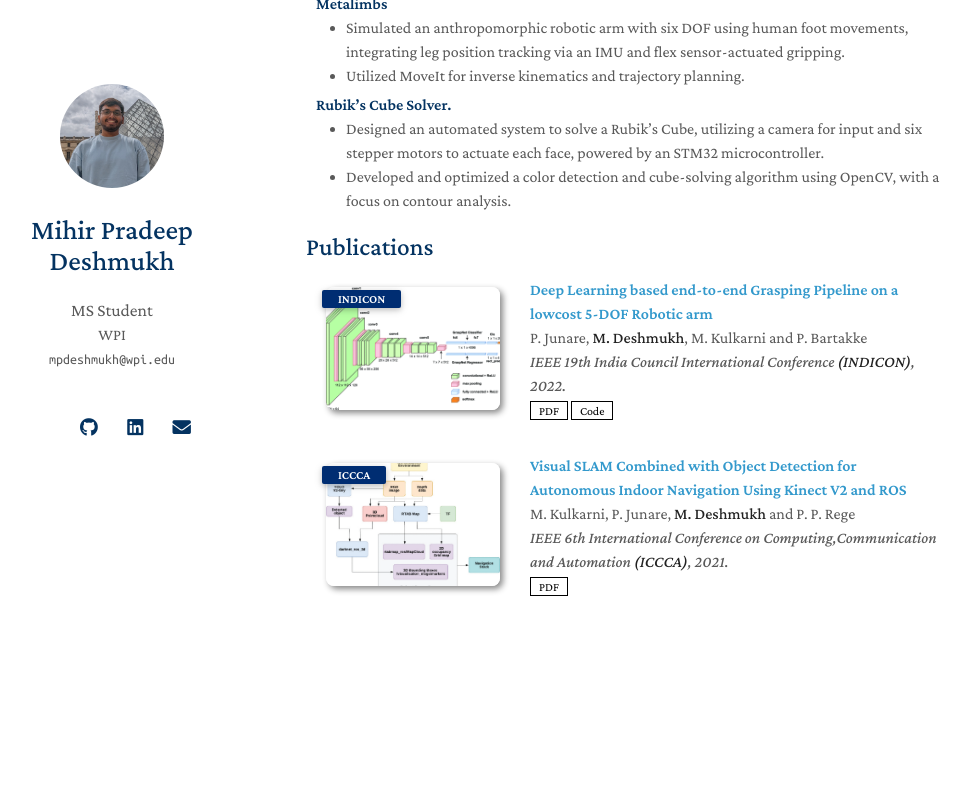
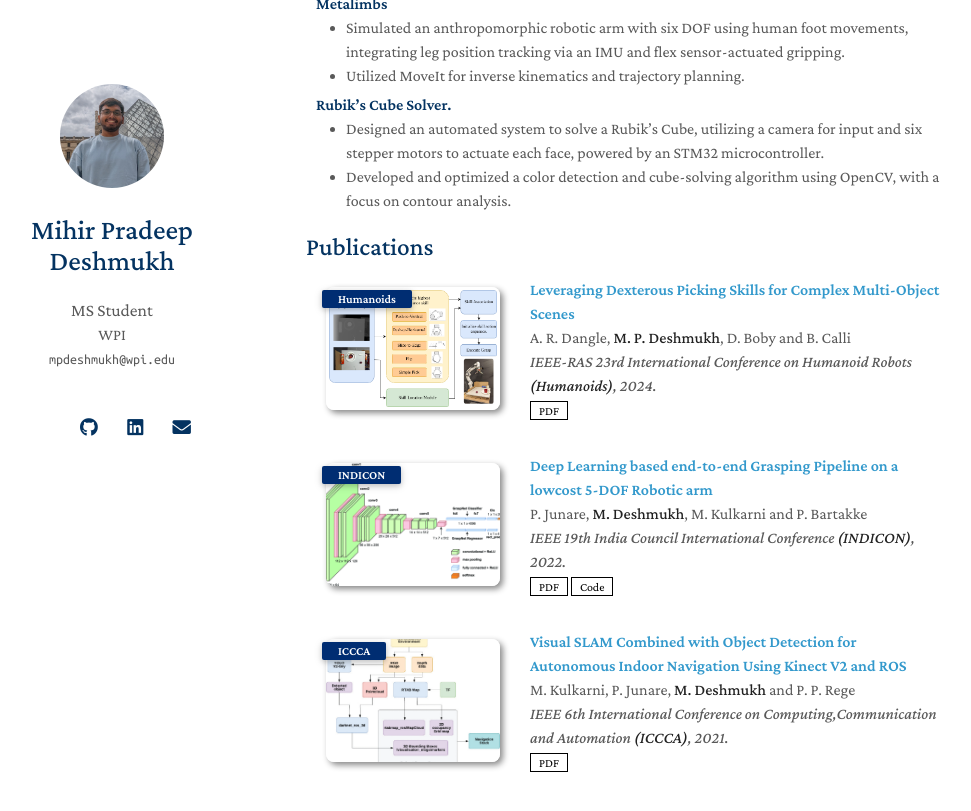
Before and after one commit to Mihir-Deshmukh/mihir-deshmukh.github.io, a Jekyll site: the page built from index.md, in a window 1280 px wide and 900 px high, scrolled down 2069 px. Shown: the top 811 px of the window, without its empty margins (164-1135 px from the left). Built offline with Jekyll 4.4.1, drawn with Linux system fonts in a browser that asks for light colours; nearby versions of some CDN libraries; a style sheet for code colours, icons or effects is not loaded; before the commit the page ends 2793 px from its top, so only the background shows below that.

Commit message:
Added conference paper

```diff
--- a/_data/publications.yml
+++ b/_data/publications.yml
@@ -1,4 +1,13 @@
 main:
+  - title: "Leveraging Dexterous Picking Skills for Complex Multi-Object Scenes"
+    authors: A. R. Dangle, <strong>M. P. Deshmukh</strong>, D. Boby and B. Calli
+    conference_short: Humanoids
+    conference: IEEE-RAS 23rd International Conference on Humanoid Robots <strong>(Humanoids)</strong>, 2024.
+    pdf: https://ieeexplore.ieee.org/stamp/stamp.jsp?tp=&arnumber=10769789
+    code:
+    image: ./assets/img/DexterousPicking.png
+    notes:
+
 
   - title: "Deep Learning based end-to-end Grasping Pipeline on a lowcost 5-DOF Robotic arm"
     authors: P. Junare,  <strong>M. Deshmukh</strong>, M. Kulkarni and P. Bartakke
```
Also changed, not shown: assets/img/DexterousPicking.png (added), 2 other files.
